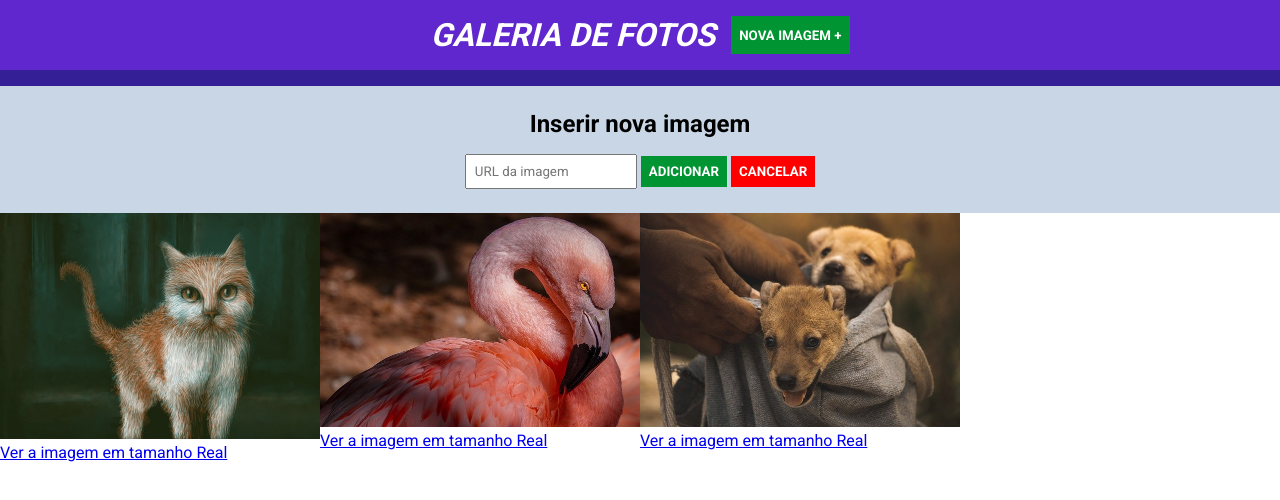
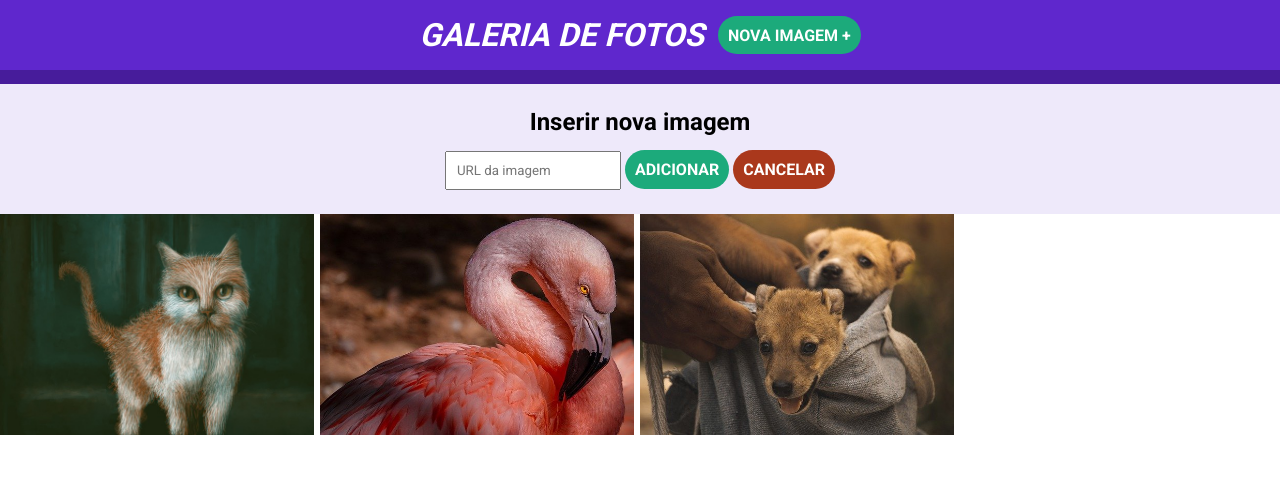
Before and after one commit to jgsouza12/jquery-galeria-fotos, a plain HTML site: page index.html in a window 1280 px wide. Both pictures are taken after a click on the button "NOVA IMAGEM +". Drawn offline with nearby package versions, Linux system fonts and the light colour scheme.

Commit message:
Update main.css

```diff
--- a/main.css
+++ b/main.css
@@ -7,46 +7,64 @@
 
 header{
     background-color: #5f27cd;
-    padding: 16px 0;
+    padding: 16px 0px;
     color: #fff;
     display: flex;
-    border-bottom: 16px solid #341f97;
+    border-bottom: 14px solid #471c9b;
     justify-content: center;
     text-transform: uppercase;
     font-style: italic;
 }
 
 header button{
-    margin-left: 16px;
+    margin-left: 14px;
+    padding: 0px 10px;
 }
 
 form{
-    background-color: #c8d6e5;
-    padding: 24px 0;
+    background-color: #5e27cd1a;
+    padding: 24px 0px;
     text-align: center;
     display: none;
 }
 
 form h2{
-    margin-bottom: 16px;
+    margin-bottom: 14px;
 }
 
-input,
-button{
-    padding: 8px;
+form input,
+form button{
+    padding: 10px;
 }
 
 button{
-    background-color: #009432;
     border: none;
+    background-color: rgb(28, 170, 123);
+    font-size: 16px;
     font-weight: bold;
+    color: #fff;
+    border-radius: 23px;
     text-transform: uppercase;
-    color: #fff;
     cursor: pointer;
 }
 
+button:hover{
+    background-color: rgb(45, 219, 161);
+}
+
 #botao-cancelar{
-    background-color: red;
+    order: none;
+    background-color: rgb(170, 56, 28);
+    font-size: 16px;
+    font-weight: bold;
+    color: #fff;
+    border-radius: 23px;
+    text-transform: uppercase;
+    cursor: pointer;
+}
+
+#botao-cancelar:hover{
+    background-color: rgb(218, 74, 38);
 }
 
 ul{
@@ -63,25 +81,27 @@ ul li{
 }
 
 ul li img{
-    width: 100%;
+    width: 98%;
+    height: 98%;
+    object-fit: cover;
 }
 
-.overlay-imagem-link{
+.overlay-link{
     padding: 16px;
-    background-color: rgba(0, 0, 0, 0.7);
+    background-color: #00000041;
     position: absolute;
     bottom: 0;
     left: 0;
-    width: 100px;
+    width: 98%;
     opacity: 0;
-    transition: all ease .5s;
+    transition: all ease .2s;
 }
 
-.overlay-imagem-link a{
-    color: #fff;
+.overlay-link a{
+    color: antiquewhite;
     text-decoration: none;
 }
 
-ul li:hover .overlay-imagem-link{
+ul li:hover .overlay-link{
     opacity: 1;
 }
```
